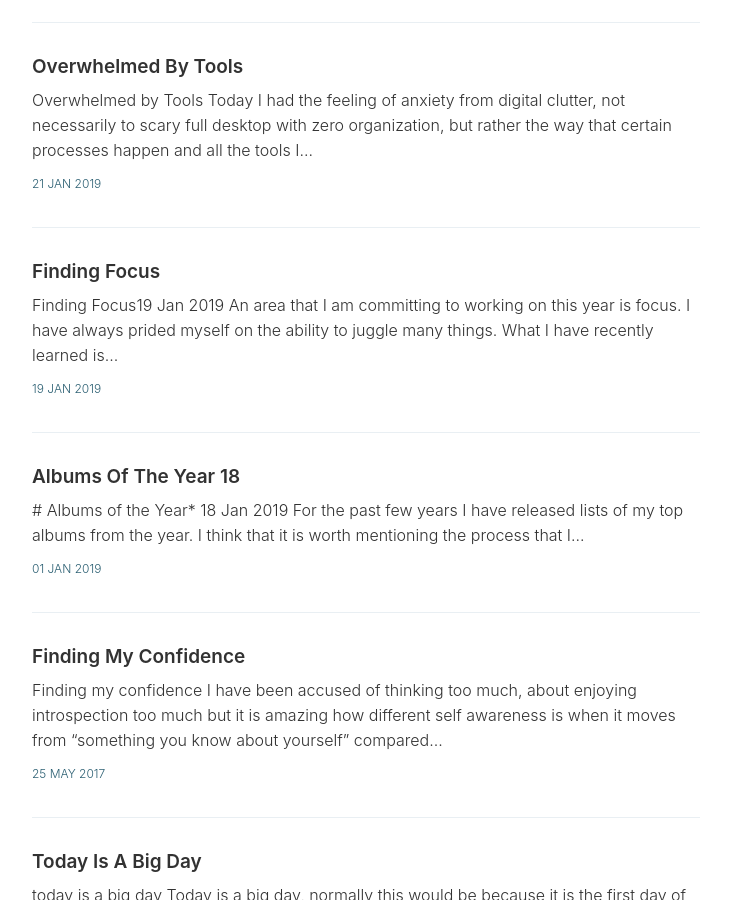
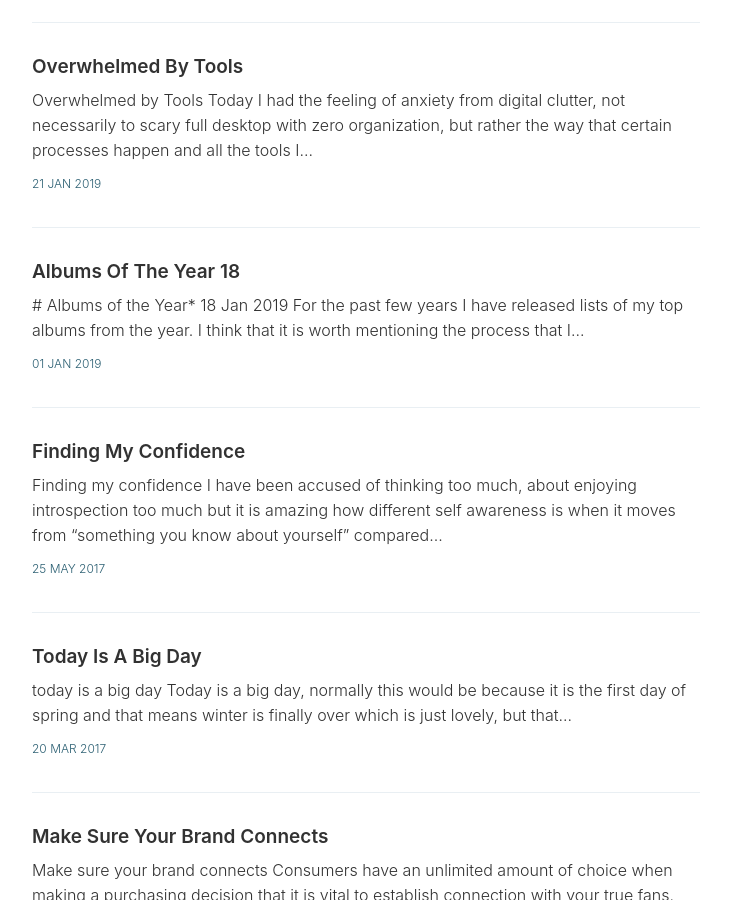
Before and after one commit to jaredhenriques/blog, a Jekyll site: the page built from index.html, in a window 1280 px wide and 900 px high, scrolled down 1632 px. Shown: the whole window, without its empty margins (274-1005 px from the left). Built offline with Jekyll 4.4.1, drawn with Linux system fonts in a browser that asks for light colours; the list of posts is cut into pages by our own code.

Commit message:
Update 2019-01-19-Finding-Focus.md

```diff
--- a/_posts/2019-01-19-Finding-Focus.md
+++ b/_posts/2019-01-19-Finding-Focus.md
@@ -1,5 +1,6 @@
-# Finding Focus19 Jan 2019
-
+---
+published: false
+---
 An area that I am committing to working on this year is focus. I have always prided myself on the ability to juggle many things. What I have recently learned is that I am not very capable of sitting down and doing deep work on one thing. It scares me, the juggling is a way to distract and in a way hedge my bet. If I’m not solely focused on a task I can’t really fail it, or at least I have an excuse. Recently, [my business](https://renga.co/) has grown and in hiring a team company culture is paramount. If I can’t do deep work, how may I expect that of my team?
 
 I also need to respect others focus, allow them to execute a task in a focused and determined way, without changing their direction or “thinking out loud”. It distracts and reduces the quality of work. In trying to retrain myself I have started to use a pomodoro timer. The concept is simple, commit to 25 minutes of deep work then take a 5 minute break. It’s a lot more manageable to turn off wifi and turn my phone or 25 minutes and dedicate myself to a single task. The alarming part is how long 25 minutes can sometimes feel. After a couple of these 25 minute sessions the breaks start to feel too long and the amount of work I’ve been able to get done is astounding. This isn’t a matter of being more efficient but more effective. There has yet been a text, email or call that couldn’t wait until the 25 minute timer ended. Nor a fire that has popped up that took much more than the 5 minutes to resolve.
```
